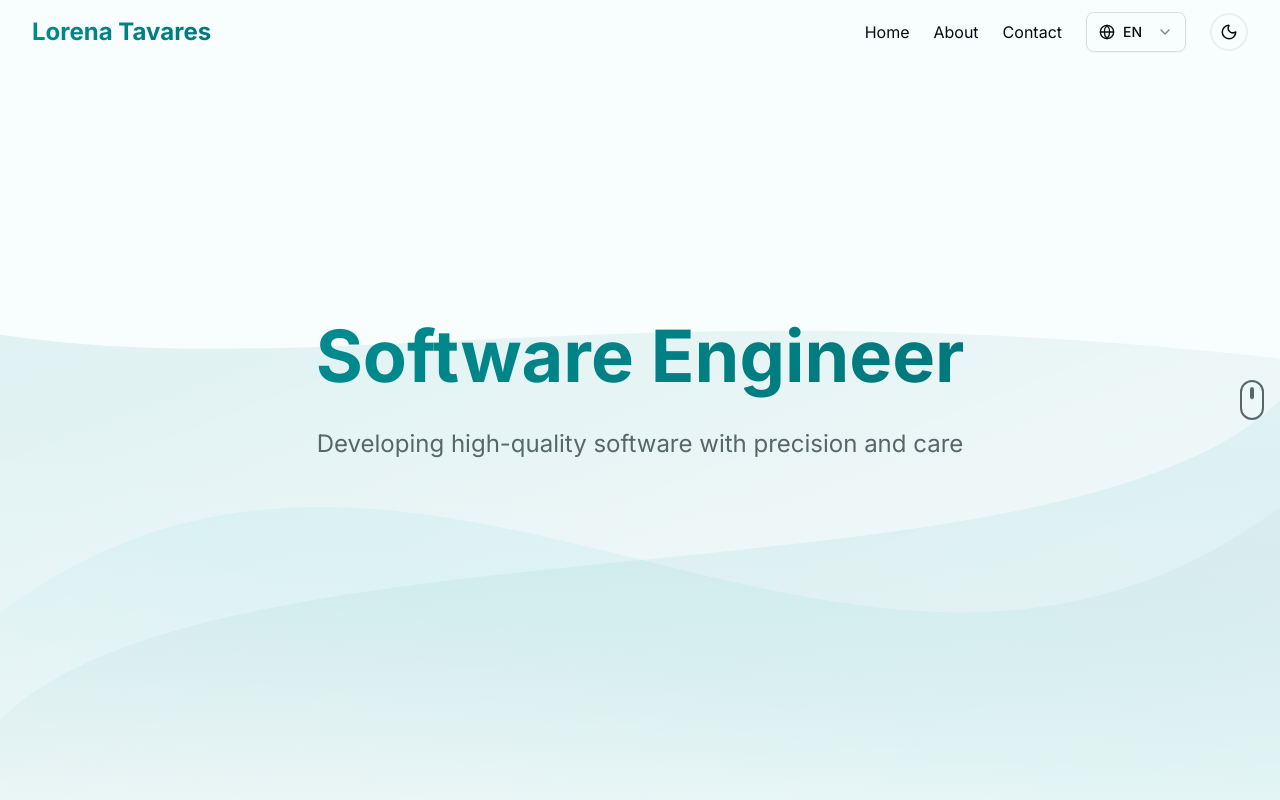
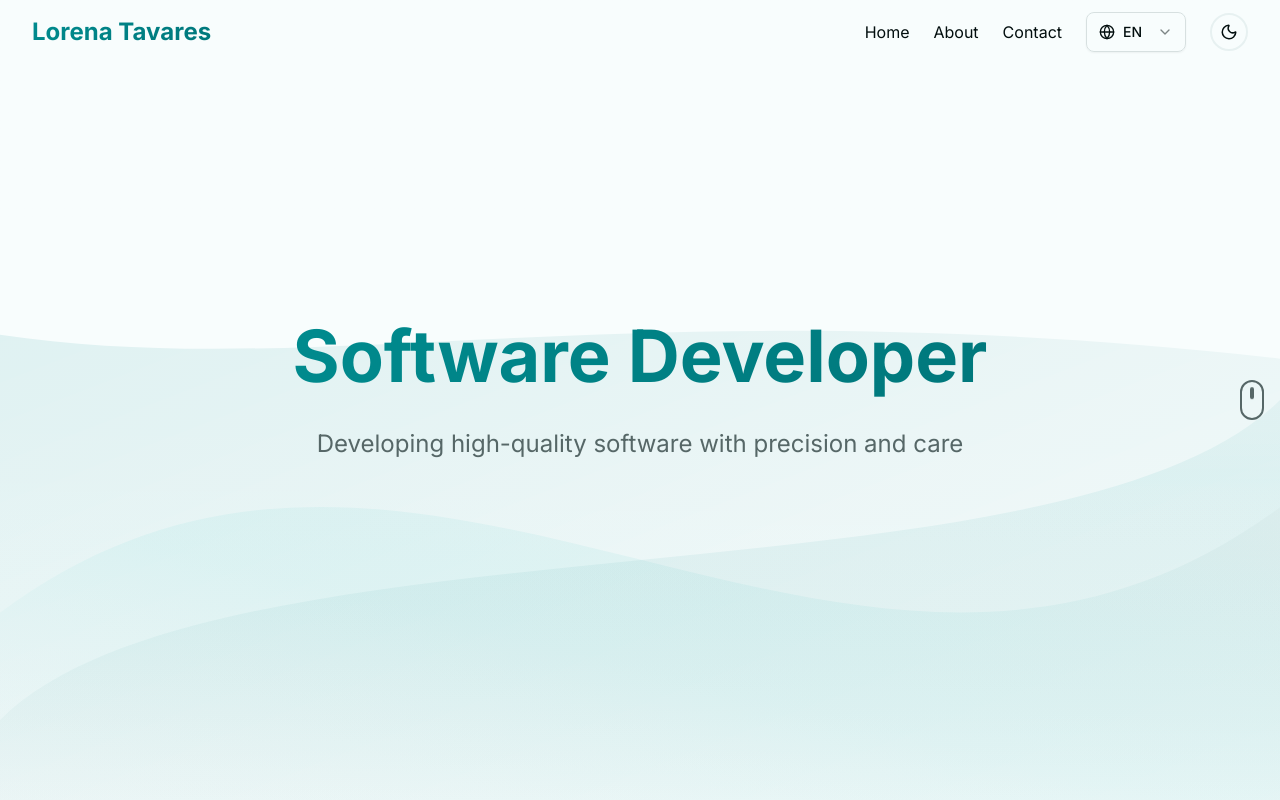
Before and after one commit to lotavares/portfolio, a Next.js app: page /en in a window 1280 px wide. Shown: the top 800 px of the page. Built offline with nearby package versions, Linux system fonts and the light colour scheme.

Commit message:
Update experience

```diff
--- a/src/app/[locale]/page.tsx
+++ b/src/app/[locale]/page.tsx
@@ -6,7 +6,7 @@ import { Metadata } from "next";
 
 export const metadata: Metadata = {
   title: "Lorena Tavares | Portfolio",
-  description: "Software Engineer",
+  description: "Software Developer",
   icons: {
     icon: '/favicon.svg',
   },
--- a/src/messages/en.json
+++ b/src/messages/en.json
@@ -9,14 +9,14 @@
     "toggleLanguage": "Switch to French"
   },
   "Introduction": {
-    "title": "Software Engineer",
+    "title": "Software Developer",
     "subtitle": "Developing high-quality software with precision and care",
     "cta": "View My Work",
     "scrollIndicator": "Scroll to explore"
   },
   "Footer": {
     "myName": "Lorena Tavares",
-    "description": "Software Engineer passionate about creating beautiful, functional web experiences that solve real-world problems.",
+    "description": "Software Developer passionate about creating beautiful, functional web experiences that solve real-world problems.",
     "quickLinks": "Quick Links",
     "connect": "Connect",
     "backToTop": "Back to Top",
@@ -31,7 +31,7 @@
   },
   "About": {
     "title": "About Me",
-    "description": "I'm a Software Engineer with 5+ years of experience in full-stack development and data science. I have worked on scalable applications and reliable systems in cloud environments such as AWS and Azure.",
+    "description": "I'm a Software Developer with 5+ years of experience in full-stack development and data science. I have worked on scalable applications and reliable systems in cloud environments such as AWS and Azure.",
     "passion": "I’m passionate about writing clean, maintainable code and enjoy collaborating in Agile teams to deliver solutions that improve efficiency and create lasting impact.",
     "skillsTitle": "Tech Stack"
   },
--- a/src/messages/fr.json
+++ b/src/messages/fr.json
@@ -9,14 +9,14 @@
     "toggleLanguage": "Passer à l'anglais"
   },
   "Introduction": {
-    "title": "Ingénieure Logiciel",
+    "title": "Développeuse Logiciel",
     "subtitle": "Développer des logiciels de haute qualité, avec précision et soin",
     "cta": "Voir Mon Travail",
     "scrollIndicator": "Faire défiler pour explorer"
   },
   "Footer": {
     "myName": "Lorena Tavares",
-    "description": "Ingénieure Logiciel passionnée par la création d'expériences web belles et fonctionnelles qui résolvent des problèmes du monde réel.",
+    "description": "Développeuse Logiciel passionnée par la création d'expériences web belles et fonctionnelles qui résolvent des problèmes du monde réel.",
     "quickLinks": "Liens Rapides",
     "connect": "Se Connecter",
     "backToTop": "Retour en Haut",
@@ -31,7 +31,7 @@
   },
   "About": {
     "title": "À Propos de Moi",
-    "description": "Je suis Ingénieure Logiciel avec plus de 5 ans d'expérience en développement full-stack et en science des données. J'ai travaillé sur des applications évolutives et des systèmes fiables dans des environnements cloud comme AWS et Azure.",
+    "description": "Je suis Développeuse Logiciel avec plus de 5 ans d'expérience en développement full-stack et en science des données. J'ai travaillé sur des applications évolutives et des systèmes fiables dans des environnements cloud comme AWS et Azure.",
     "passion": "Je suis passionnée par l'écriture d'un code propre et maintenable et j'aime collaborer dans des équipes agiles pour fournir des solutions qui améliorent l'efficacité et génèrent un impact durable.",
     "skillsTitle": "Stack Technique"
   },
```
